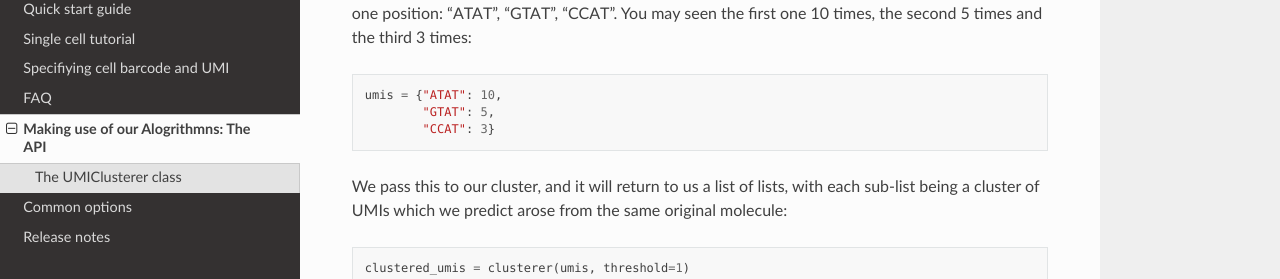
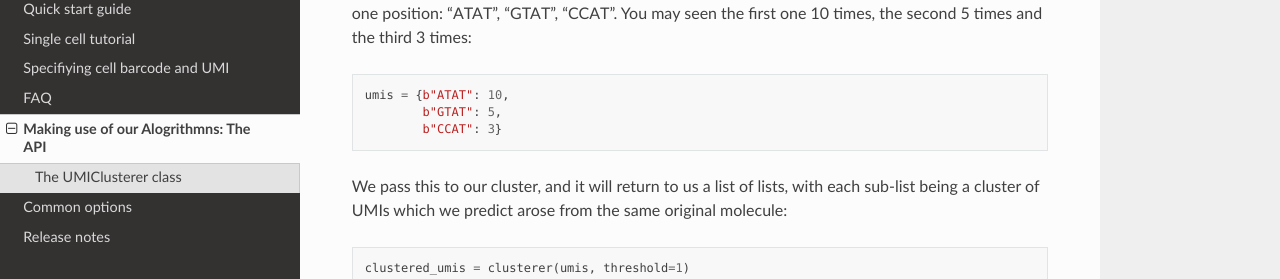
Before and after one commit to CGATOxford/UMI-tools, a Sphinx documentation site: the page built from doc/API.rst, in a window 1280 px wide and 900 px high, scrolled down 389 px. Shown: the part 172-451 px from the top of the window. Built offline with Sphinx 7.4.7 and the Read the Docs theme 2.0.0, drawn with Linux system fonts in a browser that asks for light colours.

```diff
--- a/doc/API.rst
+++ b/doc/API.rst
@@ -13,9 +13,9 @@ To use the class, first create an instance, specifying the deduplication method.
 
 The returned instance is a *functor*. That is a class instance that can be called like a function. The function takes as its main argument a dictionary where the keys are UMI sequences and the value is the count of that UMI sequence. For example you might have reads with three different UMIs at one position: "ATAT", "GTAT", "CCAT". You may seen the first one 10 times, the second 5 times and the third 3 times::
 
-  umis = {"ATAT": 10,
-          "GTAT": 5,
-	  "CCAT": 3}
+  umis = {b"ATAT": 10,
+          b"GTAT": 5,
+	  b"CCAT": 3}
 
 We pass this to our cluster, and it will return to us a list of lists, with each sub-list being a cluster of UMIs which we predict arose from the same original molecule::
 
```
